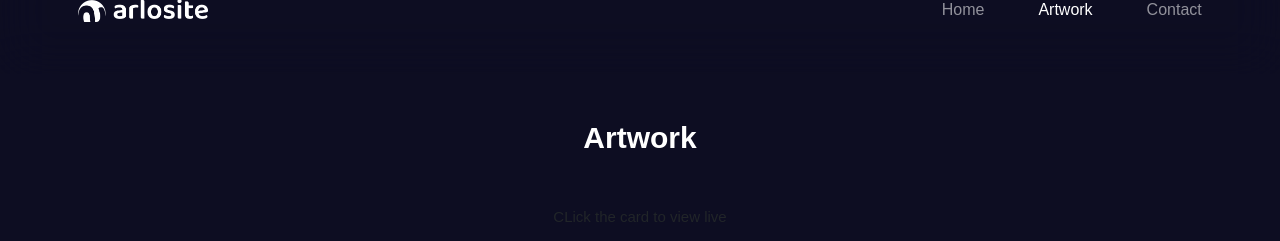
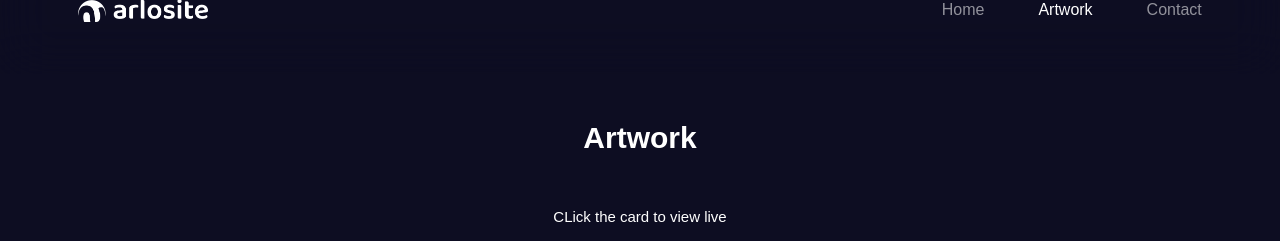
Before and after one commit to ariadwitolio/ariadwitolio.github.io, a PHP site: page /artwork.html in a window 1280 px wide. Shown: the part 55-296 px from the top of the page. Run offline with PHP 8.4, Linux system fonts and the light colour scheme; some libraries are stand-ins or nearby versions.

Commit message:
Update arlosite.css

```diff
--- a/css/arlosite.css
+++ b/css/arlosite.css
@@ -15,6 +15,13 @@
         font-style: normal;
 
     }*/
+      #page-detail h2, p {
+        color: white;
+      }
+      #page-detail #hero {
+        margin-top: 24px
+        margin-bottom: 48px
+      }
       body {
         background-color: #0D0D22;
         font-family: Arial;
```
